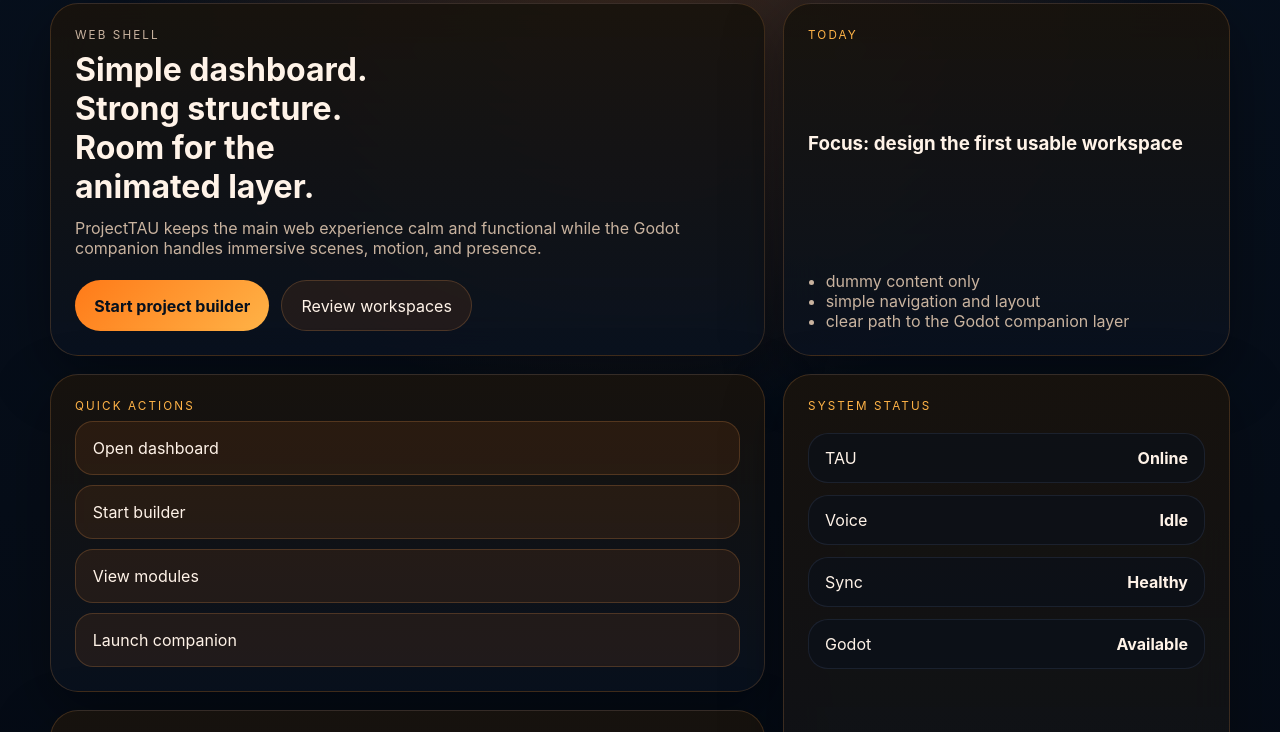
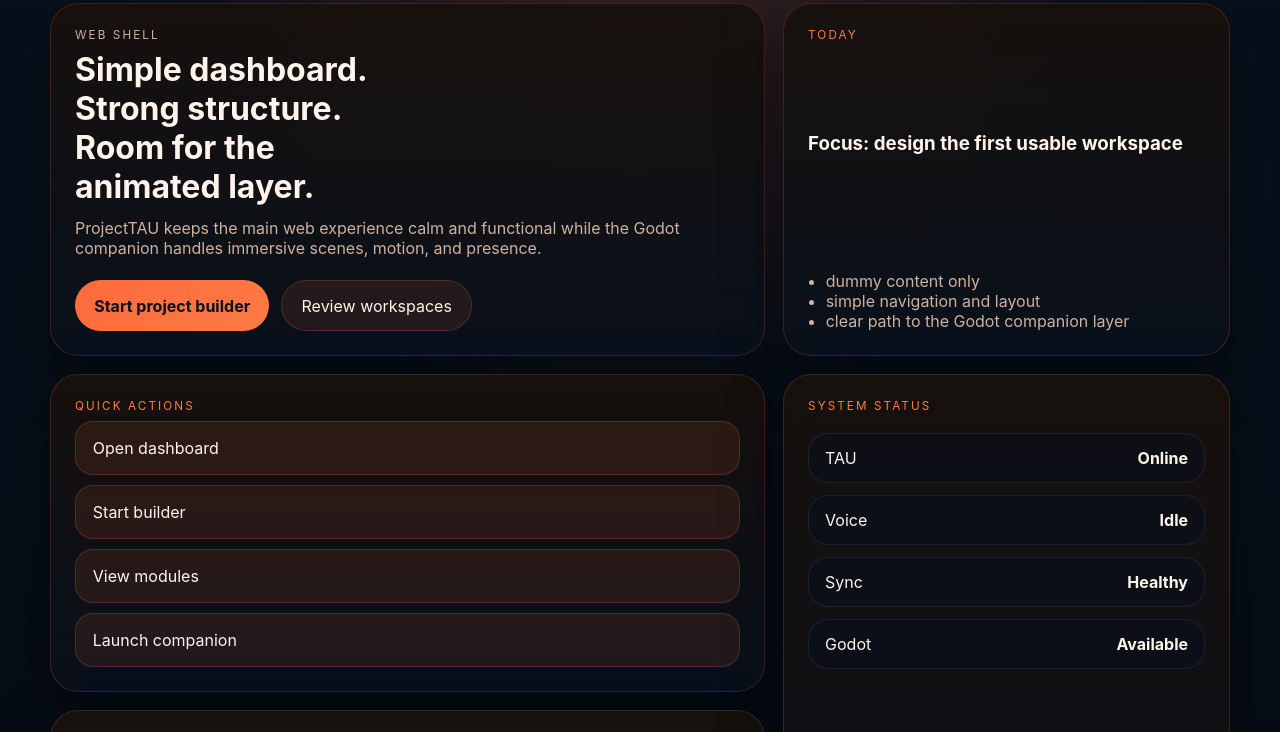
Before and after one commit to thetauagent/ProjectTAU, a website: page apps/web-shell/index.html in a window 1280 px wide. Shown: the part 108-840 px from the top of the page. Drawn offline with Linux system fonts and the light colour scheme.

Commit message:
Shift landing page toward coral neumorphic accents

```diff
--- a/apps/web-shell/styles.css
+++ b/apps/web-shell/styles.css
@@ -1,14 +1,14 @@
 :root {
   color-scheme: dark;
-  --bg: #08111f;
-  --bg-soft: #0f1a2e;
-  --card: rgba(14, 24, 42, 0.86);
-  --line: rgba(255, 167, 86, 0.18);
-  --text: #fff3e8;
-  --muted: #c9b39f;
-  --accent: #ff7a18;
-  --accent-strong: #ffb347;
-  --shadow: 0 20px 60px rgba(0, 0, 0, 0.35);
+  --bg: #07111d;
+  --bg-soft: #0c1724;
+  --card: rgba(13, 18, 28, 0.92);
+  --line: rgba(255, 106, 61, 0.2);
+  --text: #fff4ec;
+  --muted: #cdb2a2;
+  --accent: #ff6a3d;
+  --accent-strong: #ff7a45;
+  --shadow: 0 20px 60px rgba(0, 0, 0, 0.38);
   font-family: Inter, ui-sans-serif, system-ui, -apple-system, BlinkMacSystemFont, "Segoe UI", sans-serif;
 }
 
@@ -21,8 +21,8 @@ body {
   margin: 0;
   min-height: 100%;
   background:
-    radial-gradient(circle at top, rgba(255, 133, 38, 0.24), transparent 38%),
-    linear-gradient(180deg, #07101d 0%, #050a13 100%);
+    radial-gradient(circle at top, rgba(255, 106, 61, 0.22), transparent 38%),
+    linear-gradient(180deg, #07111d 0%, #050a13 100%);
   color: var(--text);
 }
 
@@ -98,7 +98,7 @@ h1 {
 
 .card {
   border: 1px solid var(--line);
-  background: linear-gradient(180deg, rgba(24, 19, 13, 0.94), rgba(10, 18, 31, 0.88));
+  background: linear-gradient(180deg, rgba(23, 17, 13, 0.96), rgba(10, 17, 28, 0.92));
   box-shadow: var(--shadow);
   border-radius: 28px;
   padding: 24px;
@@ -138,9 +138,9 @@ h1 {
 .secondary-button,
 .ghost-button,
 .action-list button {
-  background: rgba(255, 122, 24, 0.09);
+  background: rgba(255, 106, 61, 0.1);
   color: var(--text);
-  border: 1px solid rgba(255, 167, 86, 0.2);
+  border: 1px solid rgba(255, 106, 61, 0.22);
 }
 
 .spotlight {
@@ -212,8 +212,8 @@ h1 {
 }
 
 .pill--ok {
-  background: rgba(255, 122, 24, 0.14);
-  color: #ffd7b3;
+  background: rgba(255, 106, 61, 0.14);
+  color: #ffe0d2;
 }
 
 @media (max-width: 960px) {
```
